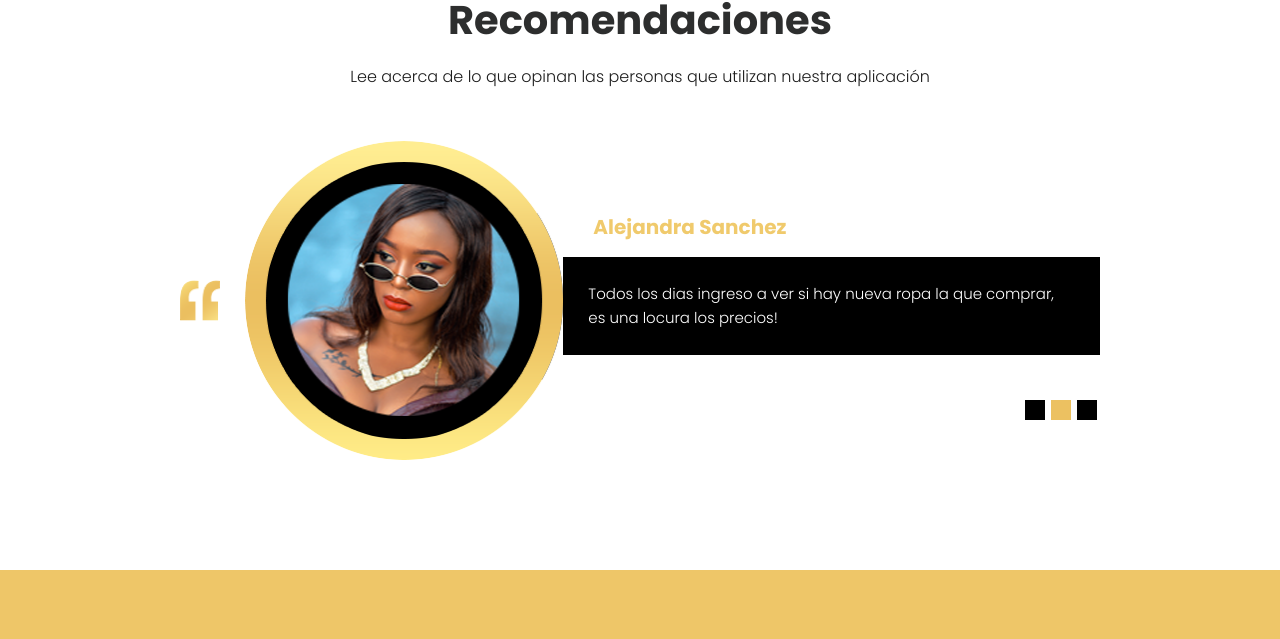
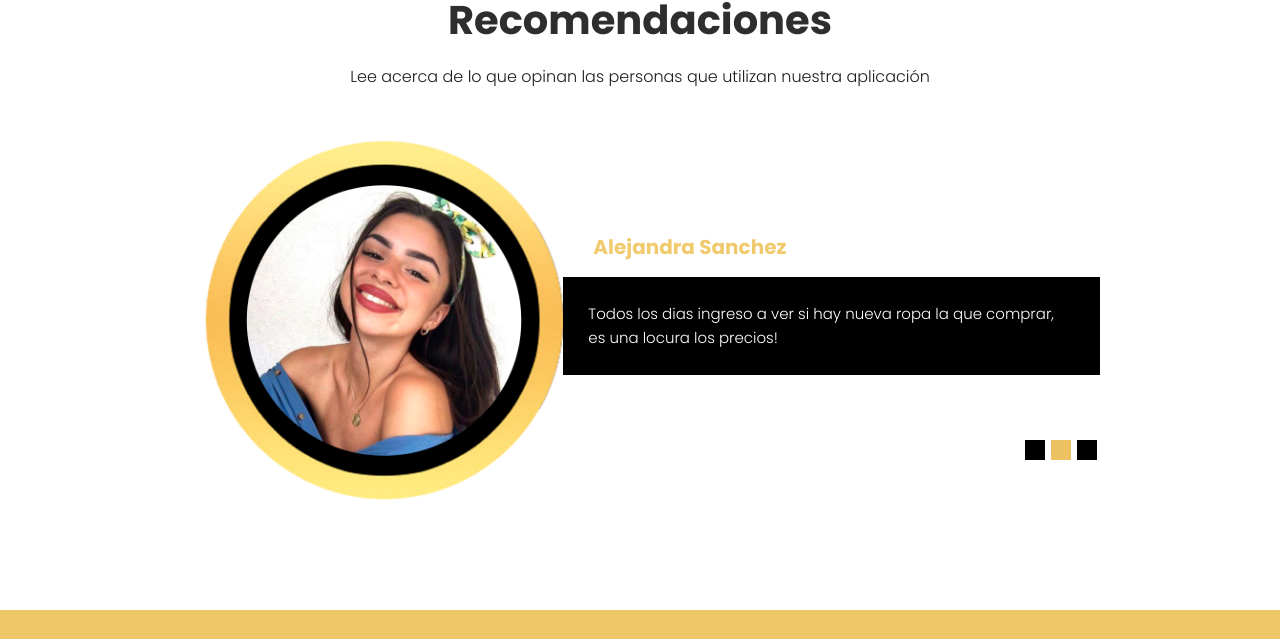
Before and after one commit to Giordanov2/LandingPageTest, a plain HTML site: page index.html in a window 1280 px wide. Shown: the part 3032-3671 px from the top of the page. Drawn offline with nearby package versions, Linux system fonts and the light colour scheme.

Commit message:
Images added

```diff
--- a/index.html
+++ b/index.html
@@ -231,7 +231,7 @@
                                     <div class="col-xl-5 col-lg-5 col-md-5 col-sm-12 pa_rile">
                                        <div class="img_box">
                                           <i><img src="images/icon_1.png" alt="#"/></i>
-                                          <figure><img src="images/clients.png" alt="#"/></figure>
+                                          <figure><img src="images/client1.png" alt="#"/></figure>
                                        </div>
                                     </div>
                                     <div class="col-xl-7 col-lg-7 col-md-7 col-sm-12 pa_rile">
@@ -251,7 +251,7 @@
                                     <div class="col-xl-5 col-lg-5 col-md-5 col-sm-12 pa_rile">
                                        <div class="img_box">
                                           <i><img src="images/icon_1.png" alt="#"/></i>
-                                          <figure><img src="images/clients.png" alt="#"/></figure>
+                                          <figure><img src="images/client2.png" alt="#"/></figure>
                                        </div>
                                     </div>
                                     <div class="col-xl-7 col-lg-7 col-md-7 col-sm-12 pa_rile">
@@ -271,7 +271,7 @@
                                     <div class="col-xl-5 col-lg-5 col-md-5 col-sm-12 pa_rile">
                                        <div class="img_box">
                                           <i><img src="images/icon_1.png" alt="#"/></i>
-                                          <figure><img src="images/clients.png" alt="#"/></figure>
+                                          <figure><img src="images/client3.png" alt="#"/></figure>
                                        </div>
                                     </div>
                                     <div class="col-xl-7 col-lg-7 col-md-7 col-sm-12 pa_rile">
```
Also changed, not shown: images/client1.jpg (deleted), images/client2.jpg (deleted), images/client2.png (added), images/client3.jpg (deleted), 2 other files.
